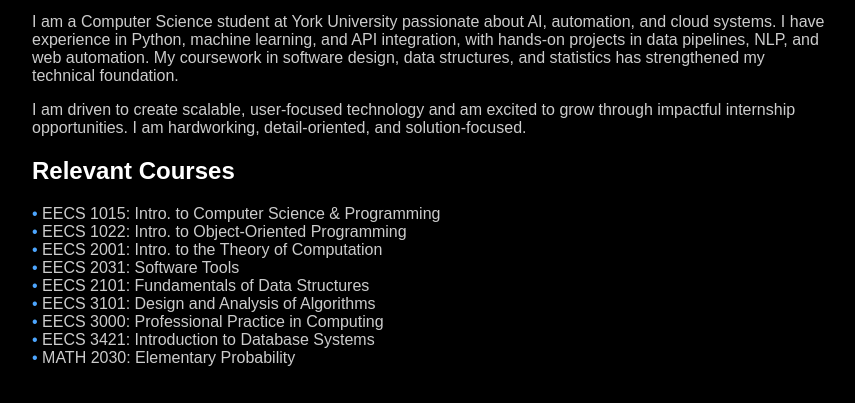
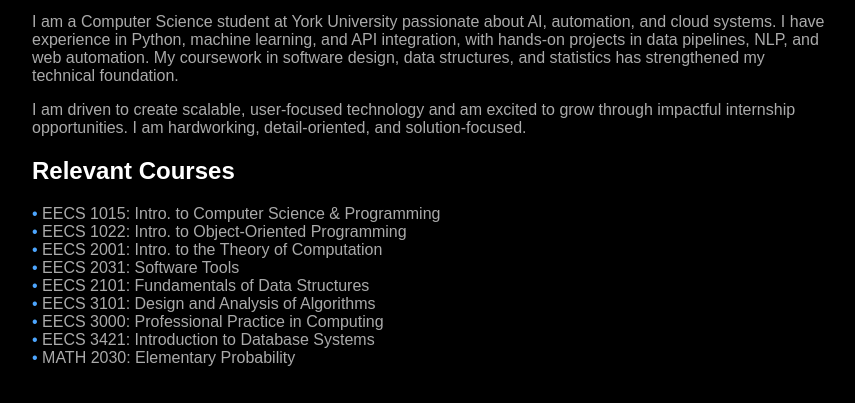
Before and after one commit to tomaokk/tomaokk.github.io, a plain HTML site: page index.html in a window 1280 px wide. Shown: the part 397-800 px from the top of the page, without its empty margins (208-1063 px from the left). Drawn offline with Linux system fonts and the light colour scheme.

Commit message:
Change body text color from #ccc to #aaa

```diff
--- a/index.html
+++ b/index.html
@@ -8,7 +8,7 @@
 <style>
     body {
         background: #000;
-        color: #ccc; /* body text grey */
+        color: #aaa; /* body text grey */
         font-family: Arial, sans-serif;
         margin: 0;
         padding: 0;
@@ -70,7 +70,7 @@
     }
 
     p, li {
-        color: #ccc; /* body text grey */
+        color: #aaa; /* body text grey */
         opacity: 0;
         transform: translateY(20px);
         transition: all 0.6s ease;
@@ -201,6 +201,13 @@
     }, { threshold: 0.3 });
 
     fadeElems.forEach(el => observer.observe(el));
+
+    // Force fade-in on page load
+    window.addEventListener('load', () => {
+        document.querySelectorAll('h1, h2, p, li').forEach(el => {
+            el.classList.add('fade-in');
+        });
+    });
 </script>
 
 </body>
```
